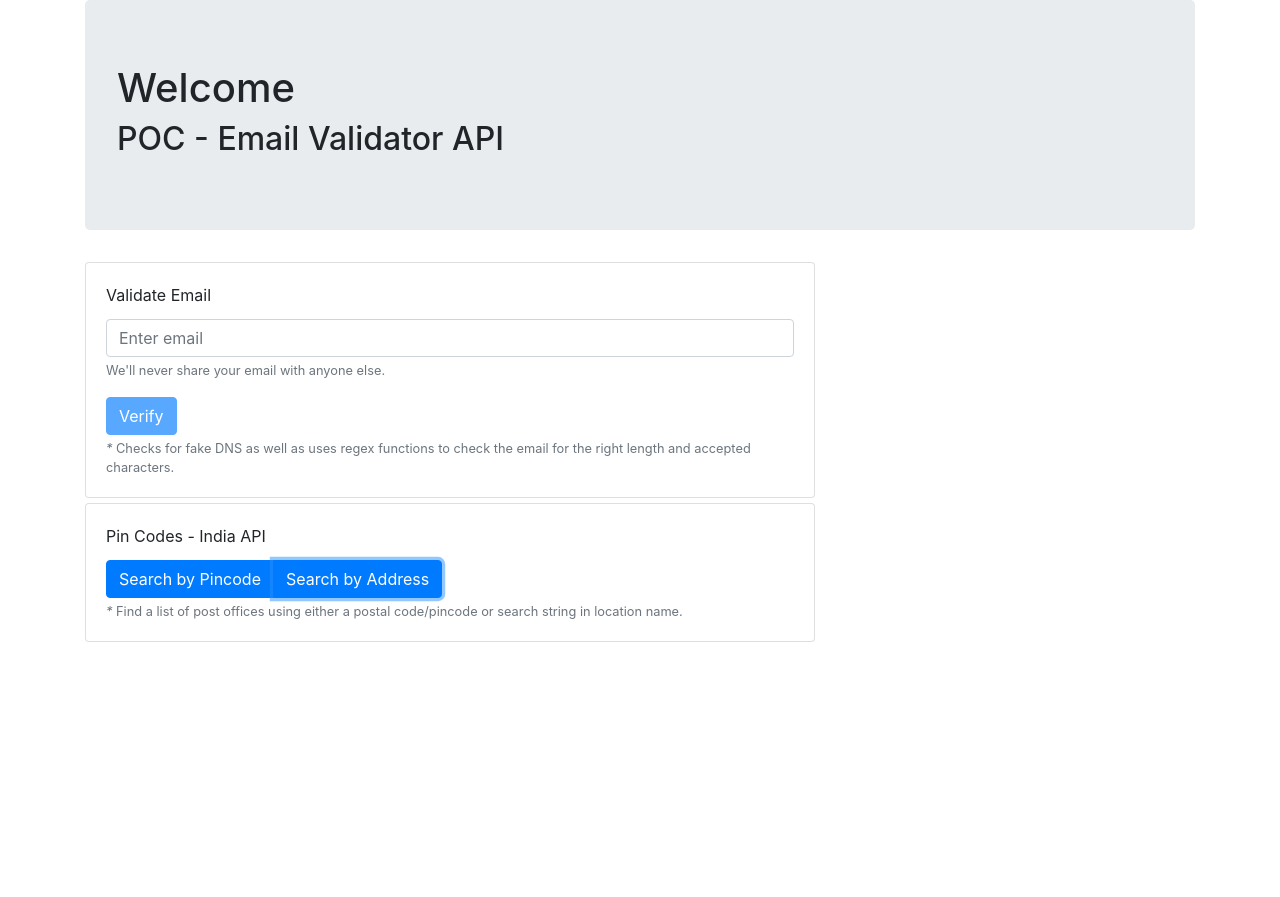
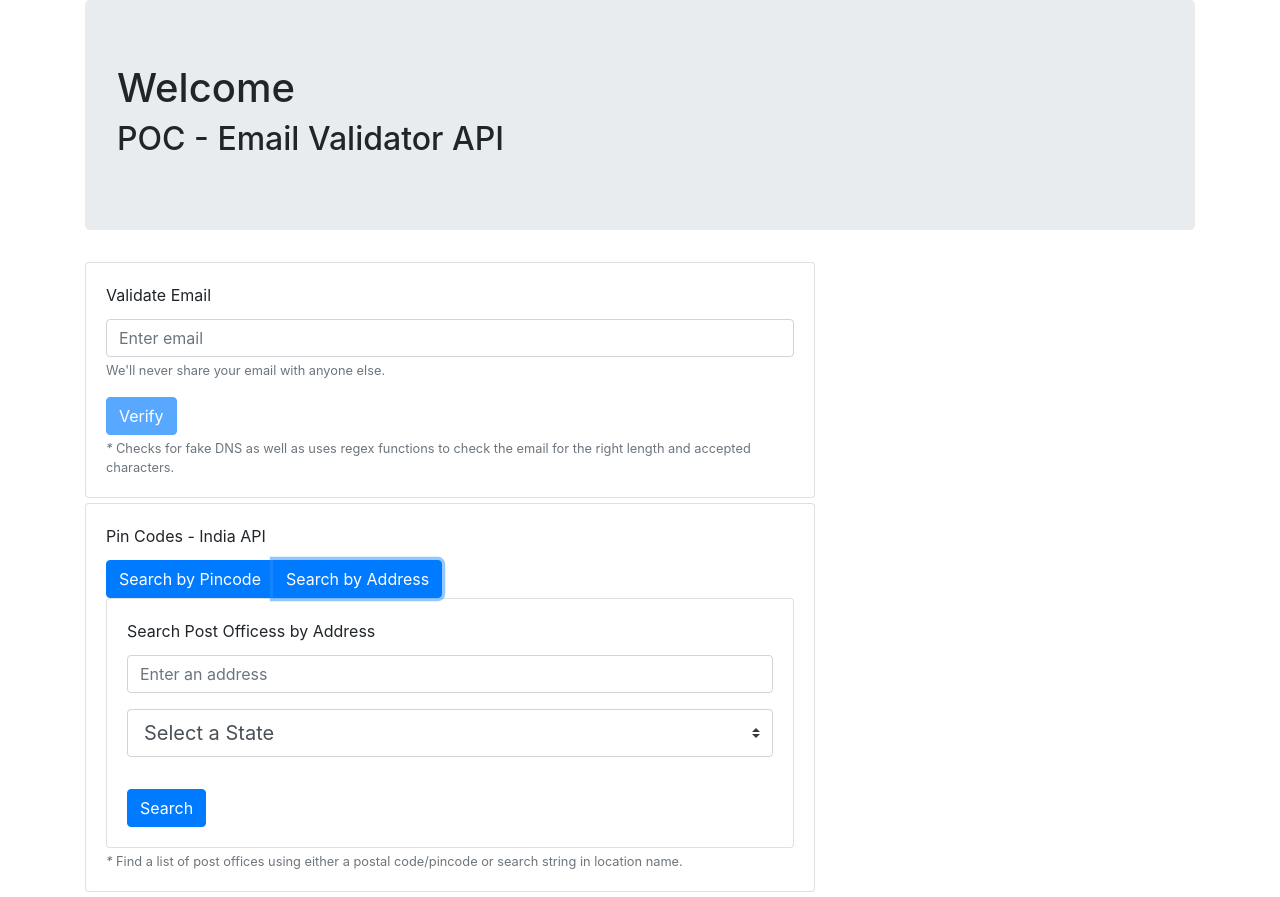
Before and after one commit to Tnmy1991/POC-Angular, an Angular app: page / in a window 1280 px wide. Both pictures are taken after a click on the button "Search by Address". Before the commit the page ends 800 px from the top, so only its background shows below. Built offline with nearby package versions, Linux system fonts and the light colour scheme; no server answers.

Commit message:
search by address added

```diff
--- a/src/app/components/search-post-offices/search-post-offices.component.html
+++ b/src/app/components/search-post-offices/search-post-offices.component.html
@@ -19,21 +19,58 @@
         </form>
       </div>
     </div>
-    <!-- <form *ngIf="searchMode == 'address'" (ngSubmit)="searchUsingAddress()">
-      <div class="form-group">
-        <input type="text" class="form-control" [formControl]="pincodeField" placeholder="Enter an address">
-        <div *ngIf="pincodeField.invalid && (pincodeField.dirty || pincodeField.touched)" class="alert alert-danger">
-          <small class="form-text text-muted"><em>*</em> Enter a valid address.</small>
-        </div>
+    <div class="card" *ngIf="searchMode == 'address'">
+      <div class="card-body">
+        <div class="card-title">Search Post Officess by Address</div>
+        <form [formGroup]="searchForm" (ngSubmit)="searchUsingAddress()">
+          <div class="form-group">
+            <input type="text" class="form-control" formControlName="address" placeholder="Enter an address">
+          </div>
+          <div class="form-group">
+            <select class="custom-select custom-select-lg mb-3" formControlName="state_id">
+              <option value="">Select a State</option>
+              <option value="1">Telangana</option>
+              <option value="2">Andhra Pradesh</option>
+              <option value="3">Pondicherry</option>
+              <option value="4">Assam</option>
+              <option value="5">Bihar</option>
+              <option value="6">Chattisgarh</option>
+              <option value="7">Delhi</option>
+              <option value="8">Gujarat</option>
+              <option value="9">Daman & Diu</option>
+              <option value="10">Dadra & Nagar Haveli</option>
+              <option value="11">Haryana</option>
+              <option value="12">Himachal Pradesh</option>
+              <option value="13">Jammu & Kashmir</option>
+              <option value="14">Jharkhand</option>
+              <option value="15">Karnataka</option>
+              <option value="16">Kerala</option>
+              <option value="17">Lakshadweep</option>
+              <option value="18">Madhya Pradesh</option>
+              <option value="19">Maharashtra</option>
+              <option value="20">Goa</option>
+              <option value="21">Manipur</option>
+              <option value="22">Mizoram</option>
+              <option value="23">Nagaland</option>
+              <option value="24">Tripura</option>
+              <option value="25">Arunachal Pradesh</option>
+              <option value="26">Meghalaya</option>
+              <option value="27">Odisha</option>
+              <option value="28">Chandigarh</option>
+              <option value="29">Punjab</option>
+              <option value="30">Rajasthan</option>
+              <option value="31">Tamil Nadu</option>
+              <option value="32">Uttar Pradesh</option>
+              <option value="33">Uttarakhand</option>
+              <option value="34">West Bengal</option>
+              <option value="35">Andaman & Nicobar Islands</option>
+              <option value="36">Sikkim</option>
+            </select>
+          </div>
+          <button type="submit" [disabled]="searchForm.invalid" class="btn btn-primary">Search</button>
+        </form>
       </div>
-      <div class="form-group">
-        <input type="text" class="form-control" [formControl]="pincodeField" placeholder="Enter an address">
-        <div *ngIf="pincodeField.invalid && (pincodeField.dirty || pincodeField.touched)" class="alert alert-danger">
-          <small class="form-text text-muted"><em>*</em> Enter a valid address.</small>
-        </div>
-      </div>
-      <button type="submit" [disabled]="pincodeField.invalid" class="btn btn-primary">Search</button>
-    </form> -->
+    </div>
     <small class="form-text text-muted"><em>*</em> Find a list of post offices using either a postal code/pincode or search string in location name.</small>
   </div>
 </div>
--- a/src/app/components/search-post-offices/search-post-offices.component.ts
+++ b/src/app/components/search-post-offices/search-post-offices.component.ts
@@ -1,5 +1,5 @@
 import { Component, OnInit } from '@angular/core';
-import { FormControl, Validators } from '@angular/forms';
+import { FormControl, FormGroup, Validators } from '@angular/forms';
 import { PinCodesApiService } from '../../services/pin-codes-api.service';
 
 @Component({
@@ -10,6 +10,7 @@ import { PinCodesApiService } from '../../services/pin-codes-api.service';
 export class SearchPostOfficesComponent implements OnInit {
 
   public pincodeField: any;
+  public searchForm: any;
   public response: any;
   public showLoader: boolean = false;
   public showResult: boolean = false;
@@ -24,6 +25,15 @@ export class SearchPostOfficesComponent implements OnInit {
       Validators.maxLength(6),
       Validators.pattern('^[1-9][0-9]{5}$')
     ] );
+
+    this.searchForm = new FormGroup({
+      address: new FormControl(''),
+      state_id: new FormControl(''),
+    });
+
+    this.searchForm.patchValue({
+      state_id: ''
+    });
   }
 
   setSearchMode( mode:string ) {
@@ -34,7 +44,21 @@ export class SearchPostOfficesComponent implements OnInit {
     this.showLoader = true;
     var requestBody =  {
       "searchBy": "pincode",
-      "value": +this.pincodeField.value
+      "value": this.pincodeField.value
+    };
+    this.provider.searchPostOffices( requestBody ).subscribe((res: any) => {
+      this.response = res;
+      this.showResult = true;
+      this.showLoader = false;
+    });
+  }
+
+  searchUsingAddress() {
+    this.showLoader = true;
+    var requestBody =  {
+      "searchBy": "address",
+      "state_id": this.searchForm.value.state_id,
+      "value": this.searchForm.value.address
     };
     this.provider.searchPostOffices( requestBody ).subscribe((res: any) => {
       this.response = res;
```
